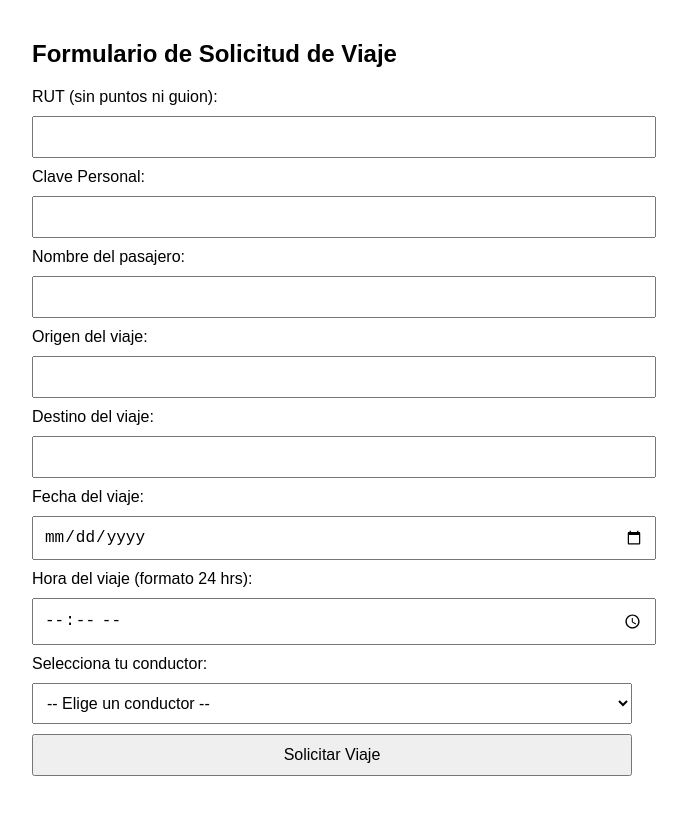
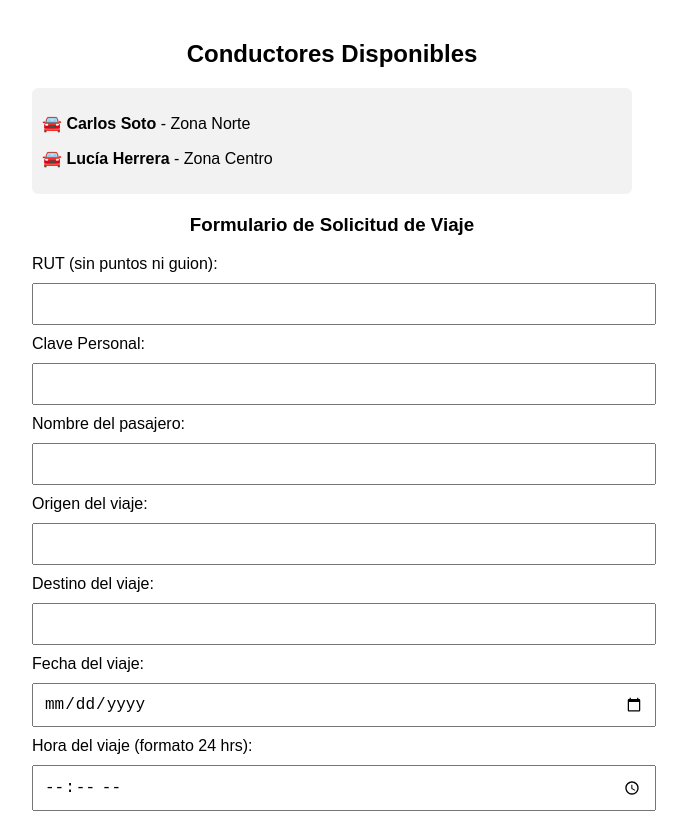
Before and after one commit to Titano2020/confia, a plain HTML site: page index.html in a window 1280 px wide. Shown: the top 814 px of the page, without its empty margins (308-995 px from the left). Drawn offline with Linux system fonts and the light colour scheme.

Commit message:
Update index.html

```diff
--- a/index.html
+++ b/index.html
@@ -11,6 +11,9 @@
       max-width: 600px;
       margin: auto;
     }
+    h2, h3 {
+      text-align: center;
+    }
     input, select, button {
       display: block;
       margin: 10px 0;
@@ -22,11 +25,23 @@
       color: red;
       font-weight: bold;
     }
+    .conductores {
+      background-color: #f2f2f2;
+      padding: 10px;
+      margin-bottom: 20px;
+      border-radius: 6px;
+    }
   </style>
 </head>
 <body>
 
-<h2>Formulario de Solicitud de Viaje</h2>
+<h2>Conductores Disponibles</h2>
+<div class="conductores">
+  <p><strong>🚘 Carlos Soto</strong> - Zona Norte</p>
+  <p><strong>🚘 Lucía Herrera</strong> - Zona Centro</p>
+</div>
+
+<h3>Formulario de Solicitud de Viaje</h3>
 
 <form id="formularioViaje">
   <label for="rut">RUT (sin puntos ni guion):</label>
@@ -116,8 +131,6 @@
     `.trim();
 
     alert("Mensaje para el conductor:\n\n" + mensaje);
-
-    // Aquí puedes luego agregar integración con backend si se desea
   });
 </script>
 
```
